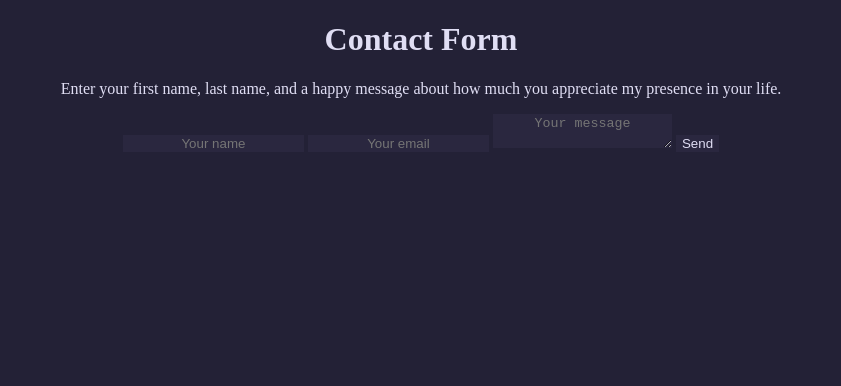
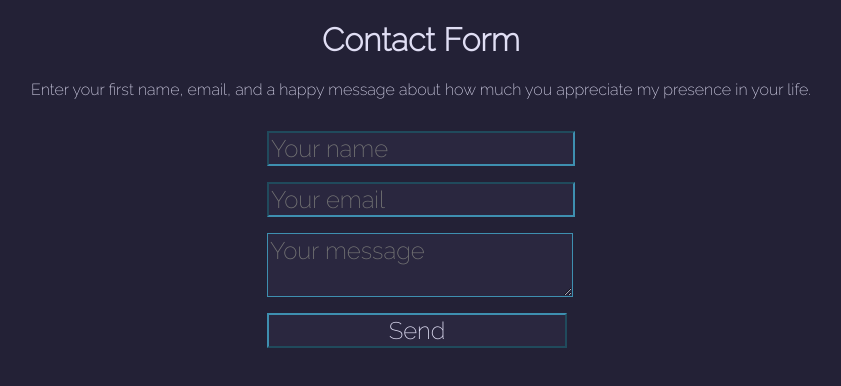
Before and after one commit to RaideMonde/lab14, a plain HTML site: page index.html in a window 1280 px wide. Shown: the whole page, without its empty margins (219-1060 px from the left). Drawn offline with Linux system fonts and the light colour scheme.

Commit message:
Added some nice colors and changed the input areas to be centered on the page.

```diff
--- a/CSS/styles.css
+++ b/CSS/styles.css
@@ -1,8 +1,10 @@
+@import url('https://fonts.googleapis.com/css2?family=Raleway:wght@200&display=swap');
+
 *{
     background-color: #232136;
     color: #e0def4;
-    border: #9ccfd8;
-    text-align: center;
+    border-color: #3e8fb0;
+    font-family: 'Raleway', sans-serif;
 }
 
 main{
@@ -10,6 +12,20 @@ main{
     grid-template-rows: auto;
 }
 
+.instruction{
+    text-align: center;
+}
+
+.form{
+    align-items: center;
+    display: flex;
+    flex-direction: column;
+}
+
 textarea, input{
     background-color: #2a273f;
+    margin: 1rem;
+    display: block;
+    font-size: 1.5rem;
+    width: 300px;
 }
--- a/index.html
+++ b/index.html
@@ -11,7 +11,7 @@
     <div class="main">
         <div class="instruction">
             <h1>Contact Form</h1>
-            <p>Enter your first name, last name, and a happy message about how much you appreciate my presence in your life. </p>
+            <p>Enter your first name, email, and a happy message about how much you appreciate my presence in your life. </p>
         </div>
         <div class="form">
             <form method="POST" action="https://simple-form.com/your-email-here">
```
